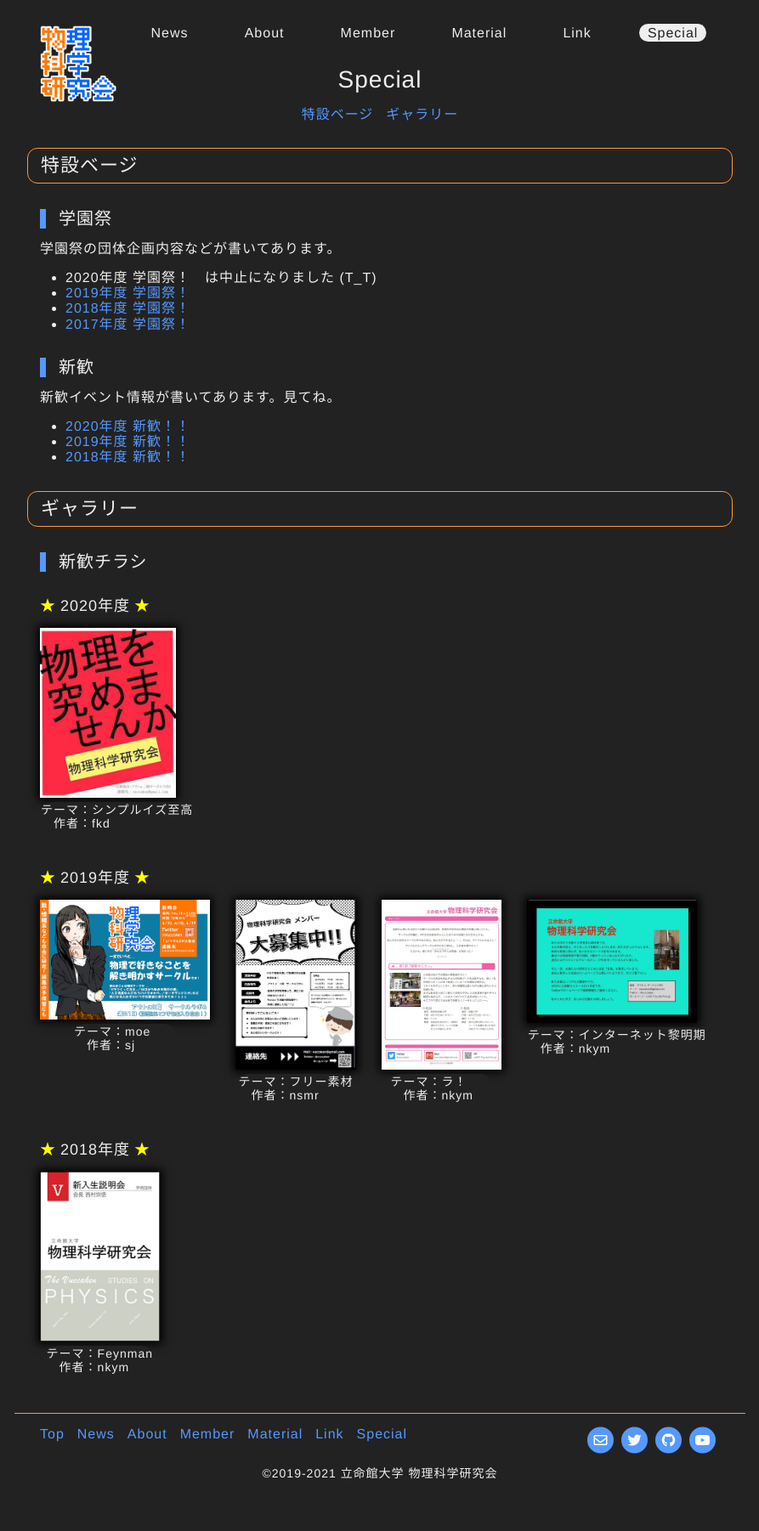
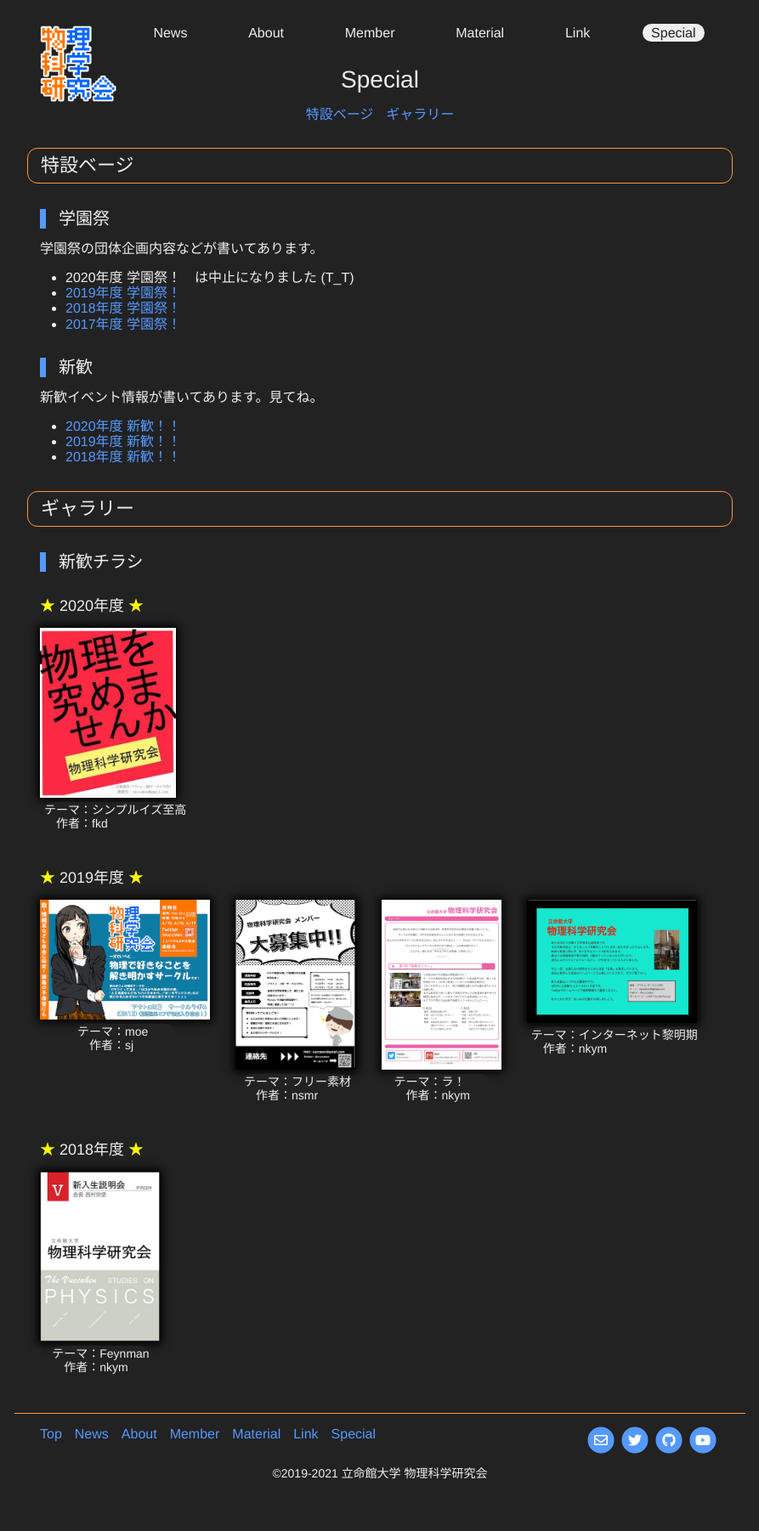
Before and after one commit to vuccaken/vuccaken.github.io, a Jekyll site: the page built from _pages/special.md, in a window 1280 px wide. Shown: the whole page at 85% size, without its empty margins (193-1086 px from the left). Built offline with Jekyll 4.4.1, drawn with Linux system fonts in a browser that asks for light colours; nearby versions of some CDN libraries.

Commit message:
微修正

```diff
--- a/_sass/_base.scss
+++ b/_sass/_base.scss
@@ -5,6 +5,10 @@ html {
   // }
 }
 
+
+//
+// Reset some basic elements
+//
 body, h1, h2, h3, h4, h5, h6,
 p, blockquote, pre, hr,
 dl, dd, ol, ul, figure {
@@ -16,9 +20,8 @@ body {
   font-family: $base-font-family;
   color: $text-color;
   background-color: $bg-color;
-  letter-spacing: 1px;
+  // letter-spacing: 1px;
 }
-
 
 h1, h2, h3, h4, h5, h6,
 p, blockquote, pre,
@@ -26,6 +29,30 @@ ul, ol, dl, figure {
   margin-bottom: $spacing-unit / 2;
 }
 
+
+//
+// Images
+//
+img {
+  max-width: 100%;
+}
+
+
+//
+// Figures
+//
+figure > img {
+  display: block;
+}
+
+figcaption {
+  font-size: 0.875rem;
+}
+
+
+//
+// Lists
+//
 ul, ol {
   margin-left: $spacing-unit;
 }
@@ -37,26 +64,10 @@ li {
   }
 }
 
-a {
-  text-decoration: none;
-  color: $link-base-color;
-}
-a:visited {
-  text-decoration: none;
-  color: $link-visited-color;
-}
-a:hover {
-  text-decoration: none;
-  color: $link-hover-color;
-}
 
-p {
-  // border: solid 1px tomato;
-  // line-height: .2rem;
-  // margin-block-start: 0.5em;
-  // margin-block-end: 0.5em;
-}
-
+//
+// Headings
+//
 h1, h2, h3, h4, h5, h6 {
   margin-top: $spacing-unit;
   font-weight: normal;
@@ -76,6 +87,46 @@ h4, h5, h6 {
 }
 
 
+//
+// Links
+//
+a {
+  text-decoration: none;
+  color: $link-base-color;
+}
+a:visited {
+  text-decoration: none;
+  color: $link-visited-color;
+}
+a:hover {
+  text-decoration: none;
+  color: $link-hover-color;
+}
+
+
+//
+// Blockquotes
+//
+// blockquote {
+//   color: $brand-color;
+//   border-left: 4px solid $border-color-01;
+//   padding-left: $spacing-unit / 2;
+//   font-size: 1.125rem;
+//   font-style: italic;
+
+//   > :last-child {
+//     margin-bottom: 0;
+//   }
+
+//   i, em {
+//     font-style: normal;
+//   }
+// }
+
+
+//
+// Tables
+//
 table {
   margin-left: auto;
   margin-right: auto;
@@ -91,12 +142,6 @@ table {
   th {
     font-weight: normal;
   }
-}
-
-
-img {
-  max-width: 100%;
-  // display: block;
 }
 
 
```
